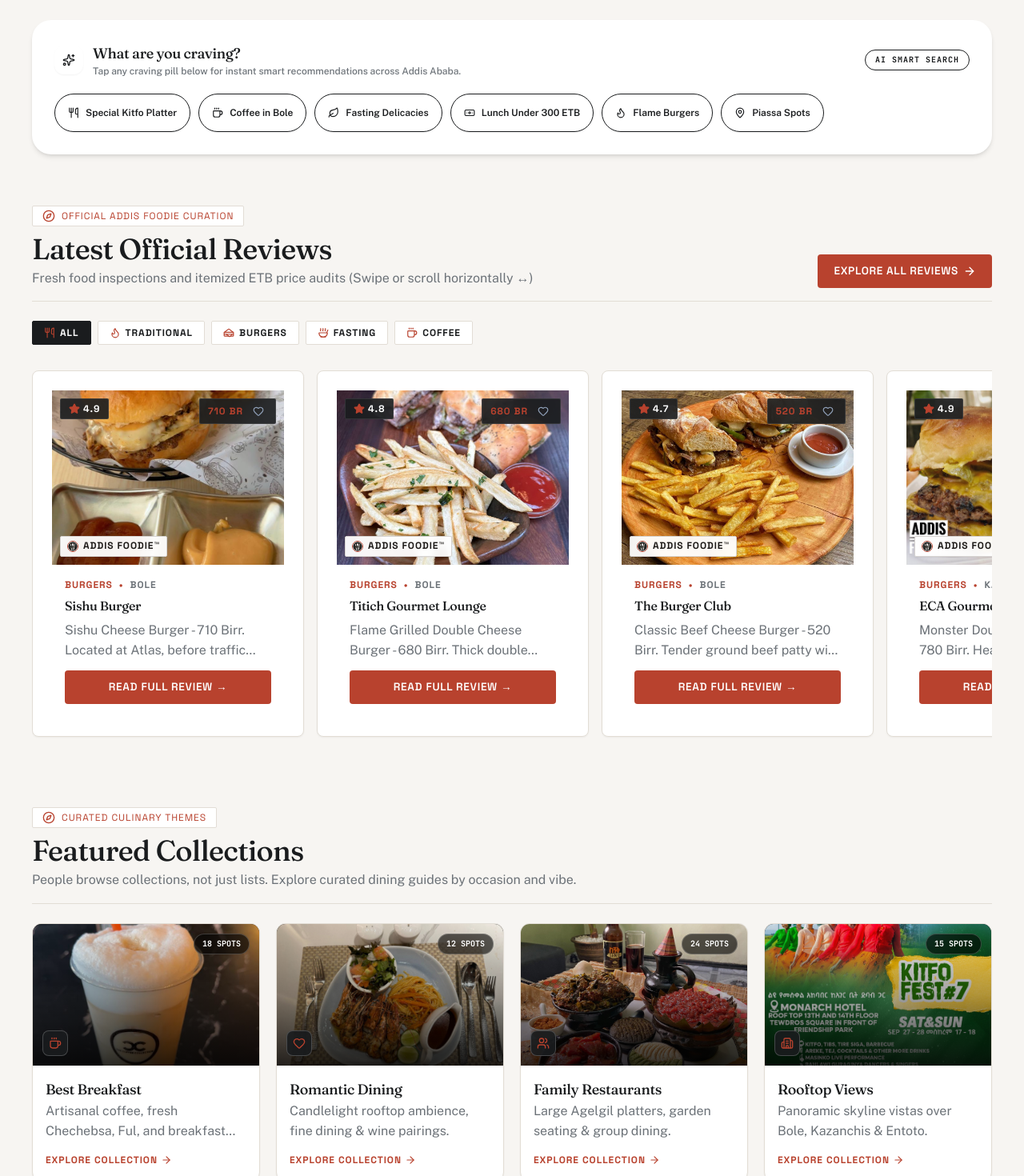
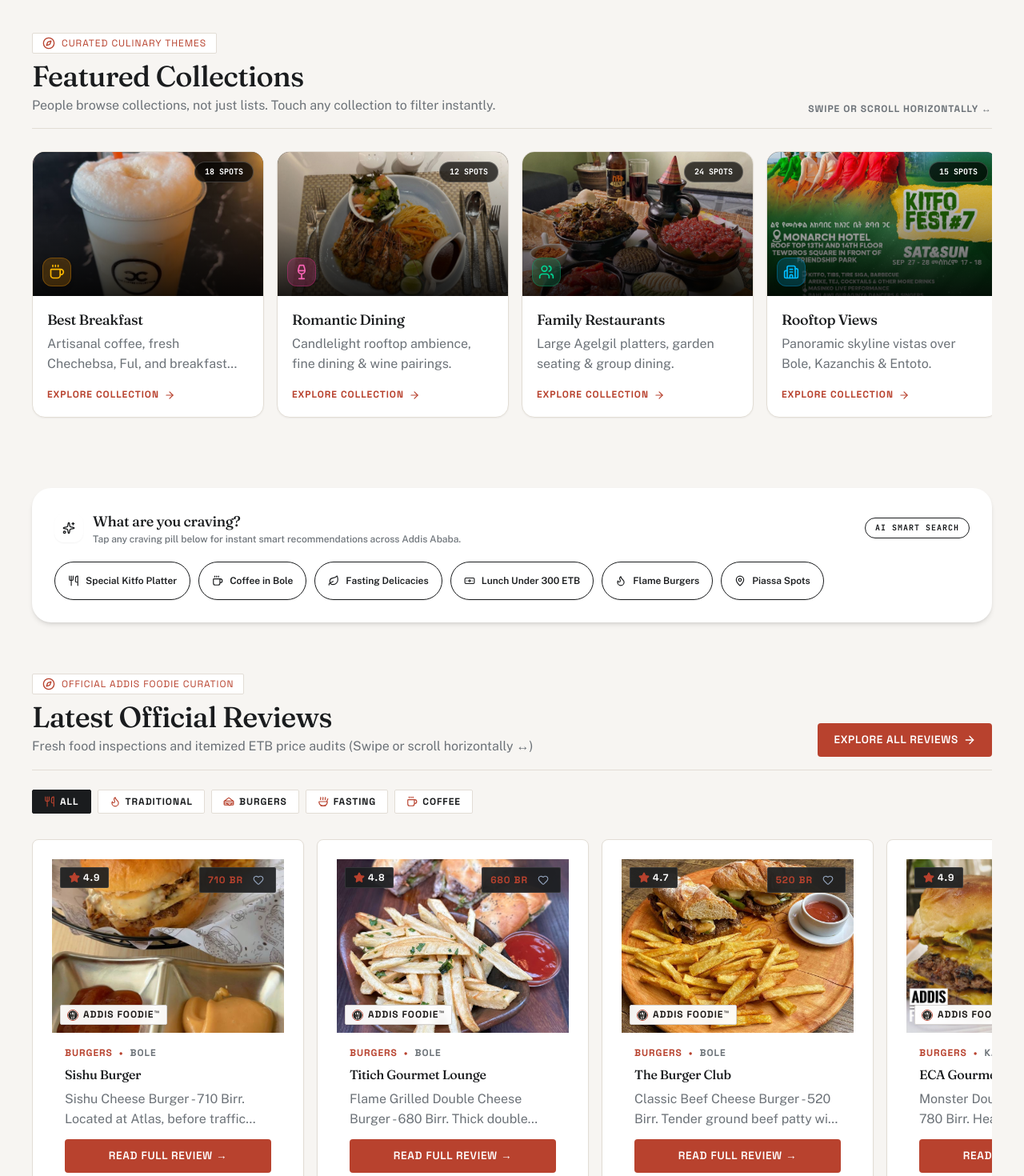
Before and after one commit to Moss-kk/Addis_Foodie, a Next.js app: page / in a window 1280 px wide. Shown: the part 820-2290 px from the top of the page at 80% size. Built offline with nearby package versions, Linux system fonts and the light colour scheme.

Commit message:
feat: Make Featured Collections side-scrollable upfront with professional icons & update Addis Foodie Awards image

```diff
--- a/src/app/events/page.tsx
+++ b/src/app/events/page.tsx
@@ -65,7 +65,7 @@
     location: 'Official Online Ballot',
     status: 'ANNUAL CULINARY POLL',
     organizer: 'Addis Foodie Curation',
-    image: '/telegram-imports/Queen Burger.jpg',
+    image: '/telegram-imports/kito fest.jpg',
     description: 'Cast your official vote for the best restaurants, kitfo joints, gourmet burgers, cafes, and street food in Addis Ababa.',
     btnLabel: 'Vote Now',
     actionType: 'vote',
--- a/src/app/page.tsx
+++ b/src/app/page.tsx
@@ -203,10 +203,19 @@
         {/* MAIN HOMEPAGE CONTENT */}
         <main className="site-container py-8 flex flex-col gap-14">
 
+          {/* 4. UPFRONT CURATED FEATURED COLLECTIONS (SIDE-SCROLLABLE CAROUSEL) */}
+          <FeaturedCollections onSelectCollection={(query) => {
+            setSearchQuery(query);
+            scrollToFeed();
+          }} />
+
           {/* AI CRAVING FINDER SMART ASSISTANT CHAT BOT */}
-          <AiCravingFinder onSelectPrompt={(prompt) => setSearchQuery(prompt)} />
+          <AiCravingFinder onSelectPrompt={(prompt) => {
+            setSearchQuery(prompt);
+            scrollToFeed();
+          }} />
 
-          {/* 4. LATEST OFFICIAL REVIEWS SECTION (HORIZONTALLY SCROLLABLE STRIP ON DESKTOP & MOBILE) */}
+          {/* 5. LATEST OFFICIAL REVIEWS SECTION (HORIZONTALLY SCROLLABLE STRIP ON DESKTOP & MOBILE) */}
           <section id="latest-reviews-section" className="flex flex-col gap-6 pt-2">
 
             <div className="flex flex-col sm:flex-row sm:items-end justify-between border-b pb-4 gap-4" style={{ borderColor: 'var(--border-subtle)' }}>
@@ -270,9 +279,6 @@
             </div>
 
           </section>
-
-          {/* 5. CURATED FEATURED COLLECTIONS GRID */}
-          <FeaturedCollections onSelectCollection={(query) => setSearchQuery(query)} />
 
           {/* 6. TRENDING FOOD VIDEO REELS STRIP (TIKTOK & INSTAGRAM REELS) */}
           <section className="flex flex-col gap-4">
--- a/src/components/home/FeaturedCollections.tsx
+++ b/src/components/home/FeaturedCollections.tsx
@@ -10,7 +10,13 @@
   TrendingUp,
   Sparkles,
   Compass,
-  ArrowRight
+  ArrowRight,
+  UtensilsCrossed,
+  Wine,
+  Crown,
+  Zap,
+  Gem,
+  Clock
 } from 'lucide-react';
 
 interface FeaturedCollectionsProps {
@@ -26,6 +32,7 @@
     image: '/telegram-imports/Vanilla Fasting Iced late.jpg',
     query: 'Coffee',
     icon: Coffee,
+    badgeColor: 'bg-amber-500/20 text-amber-400 border-amber-500/30',
   },
   {
     id: 'romantic-dining',
@@ -34,7 +41,8 @@
     count: '12 Spots',
     image: '/telegram-imports/SHRIMP sky light.jpg',
     query: 'Skylight',
-    icon: Heart,
+    icon: Wine,
+    badgeColor: 'bg-pink-500/20 text-pink-400 border-pink-500/30',
   },
   {
     id: 'family-restaurants',
@@ -44,6 +52,7 @@
     image: '/telegram-imports/food.jpg',
     query: 'Traditional',
     icon: Users,
+    badgeColor: 'bg-emerald-500/20 text-emerald-400 border-emerald-500/30',
   },
   {
     id: 'rooftop-views',
@@ -53,6 +62,7 @@
     image: '/telegram-imports/kito fest.jpg',
     query: 'Rooftop',
     icon: Building2,
+    badgeColor: 'bg-sky-500/20 text-sky-400 border-sky-500/30',
   },
   {
     id: 'traditional-ethiopian',
@@ -61,7 +71,8 @@
     count: '32 Spots',
     image: '/telegram-imports/Yado kitfo.jpg',
     query: 'Kitfo',
-    icon: Flame,
+    icon: Crown,
+    badgeColor: 'bg-red-500/20 text-red-400 border-red-500/30',
   },
   {
     id: 'trending-this-week',
@@ -70,7 +81,8 @@
     count: '10 Spots',
     image: '/telegram-imports/Queen Burger.jpg',
     query: 'Burger',
-    icon: TrendingUp,
+    icon: Zap,
+    badgeColor: 'bg-purple-500/20 text-purple-400 border-purple-500/30',
   },
   {
     id: 'newly-added',
@@ -79,7 +91,8 @@
     count: '8 Spots',
     image: '/telegram-imports/burguriiza.jpg',
     query: 'Burgueriza',
-    icon: Sparkles,
+    icon: Clock,
+    badgeColor: 'bg-blue-500/20 text-blue-400 border-blue-500/30',
   },
   {
     id: 'hidden-gems',
@@ -88,7 +101,8 @@
     count: '14 Spots',
     image: '/telegram-imports/LASAGNA.jpg',
     query: 'Mamma Mia',
-    icon: Compass,
+    icon: Gem,
+    badgeColor: 'bg-teal-500/20 text-teal-400 border-teal-500/30',
   },
 ];
 
@@ -106,13 +120,17 @@
             Featured Collections
           </h2>
           <p className="text-xs sm:text-sm font-body pt-1 text-[var(--text-secondary)]">
-            People browse collections, not just lists. Explore curated dining guides by occasion and vibe.
+            People browse collections, not just lists. Touch any collection to filter instantly.
           </p>
         </div>
+
+        <span className="text-xs font-label text-[var(--text-secondary)] uppercase tracking-wider font-bold shrink-0">
+          Swipe or Scroll Horizontally ↔
+        </span>
       </div>
 
-      {/* Grid of 8 Curated Collection Cards */}
-      <div className="grid grid-cols-1 sm:grid-cols-2 lg:grid-cols-4 gap-4 sm:gap-5">
+      {/* Horizontally Side-Scrollable Cards Carousel */}
+      <div className="flex overflow-x-auto snap-x snap-mandatory gap-4 pb-4 scrollbar-thin scrollbar-thumb-stone-400 dark:scrollbar-thumb-stone-700 py-1">
         {collectionsList.map((item) => {
           const Icon = item.icon;
           return (
@@ -120,7 +138,7 @@
               key={item.id}
               type="button"
               onClick={() => onSelectCollection?.(item.query)}
-              className="group relative rounded-xl overflow-hidden border border-[var(--border-subtle)] bg-[var(--bg-surface)] hover:border-[#B8422E] transition-all duration-300 flex flex-col text-left cursor-pointer shadow-xs hover:shadow-md hover:-translate-y-1"
+              className="group shrink-0 w-[260px] sm:w-[290px] snap-start relative rounded-2xl overflow-hidden border border-[var(--border-subtle)] bg-[var(--bg-surface)] hover:border-[#B8422E] transition-all duration-300 flex flex-col text-left cursor-pointer shadow-xs hover:shadow-md hover:-translate-y-1"
             >
               {/* Image Banner */}
               <div className="relative aspect-[16/10] w-full overflow-hidden bg-stone-900">
@@ -129,31 +147,31 @@
                   alt={item.title}
                   className="w-full h-full object-cover group-hover:scale-105 transition-transform duration-500"
                 />
-                <div className="absolute inset-0 bg-gradient-to-t from-black/80 via-black/30 to-transparent" />
+                <div className="absolute inset-0 bg-gradient-to-t from-black/85 via-black/30 to-transparent" />
 
                 {/* Count Badge */}
-                <div className="absolute top-3 right-3 bg-black/60 backdrop-blur-md px-2.5 py-1 rounded-full text-[10px] font-mono font-bold text-white uppercase border border-white/20">
+                <div className="absolute top-3 right-3 bg-black/70 backdrop-blur-md px-3 py-1 rounded-full text-[10px] font-mono font-bold text-white uppercase border border-white/20">
                   {item.count}
                 </div>
 
-                {/* Icon Badge */}
-                <div className="absolute bottom-3 left-3 w-8 h-8 rounded-lg bg-[#1A1C1E]/90 border border-white/20 flex items-center justify-center text-white shadow-xs">
-                  <Icon className="w-4 h-4 text-[#B8422E]" />
+                {/* Professional Web Icon Badge */}
+                <div className={`absolute bottom-3 left-3 w-9 h-9 rounded-xl border flex items-center justify-center shadow-md backdrop-blur-md ${item.badgeColor}`}>
+                  <Icon className="w-5 h-5" />
                 </div>
               </div>
 
               {/* Card Body */}
-              <div className="p-4 flex flex-col gap-1.5 flex-1 justify-between">
+              <div className="p-4.5 flex flex-col gap-2 flex-1 justify-between">
                 <div>
-                  <h3 className="font-display font-medium text-base sm:text-lg text-[var(--text-primary)] group-hover:text-[#B8422E] transition-colors">
+                  <h3 className="font-display font-bold text-base sm:text-lg text-[var(--text-primary)] group-hover:text-[#B8422E] transition-colors leading-snug">
                     {item.title}
                   </h3>
-                  <p className="text-xs font-body text-[var(--text-secondary)] line-clamp-2 leading-relaxed">
+                  <p className="text-xs font-body text-[var(--text-secondary)] line-clamp-2 leading-relaxed pt-1">
                     {item.description}
                   </p>
                 </div>
 
-                <div className="pt-2 flex items-center gap-1 text-[11px] font-label font-bold uppercase tracking-wider text-[#B8422E]">
+                <div className="pt-2 flex items-center gap-1.5 text-[11px] font-label font-bold uppercase tracking-wider text-[#B8422E]">
                   <span>Explore Collection</span>
                   <ArrowRight className="w-3.5 h-3.5 group-hover:translate-x-1 transition-transform" />
                 </div>
```
